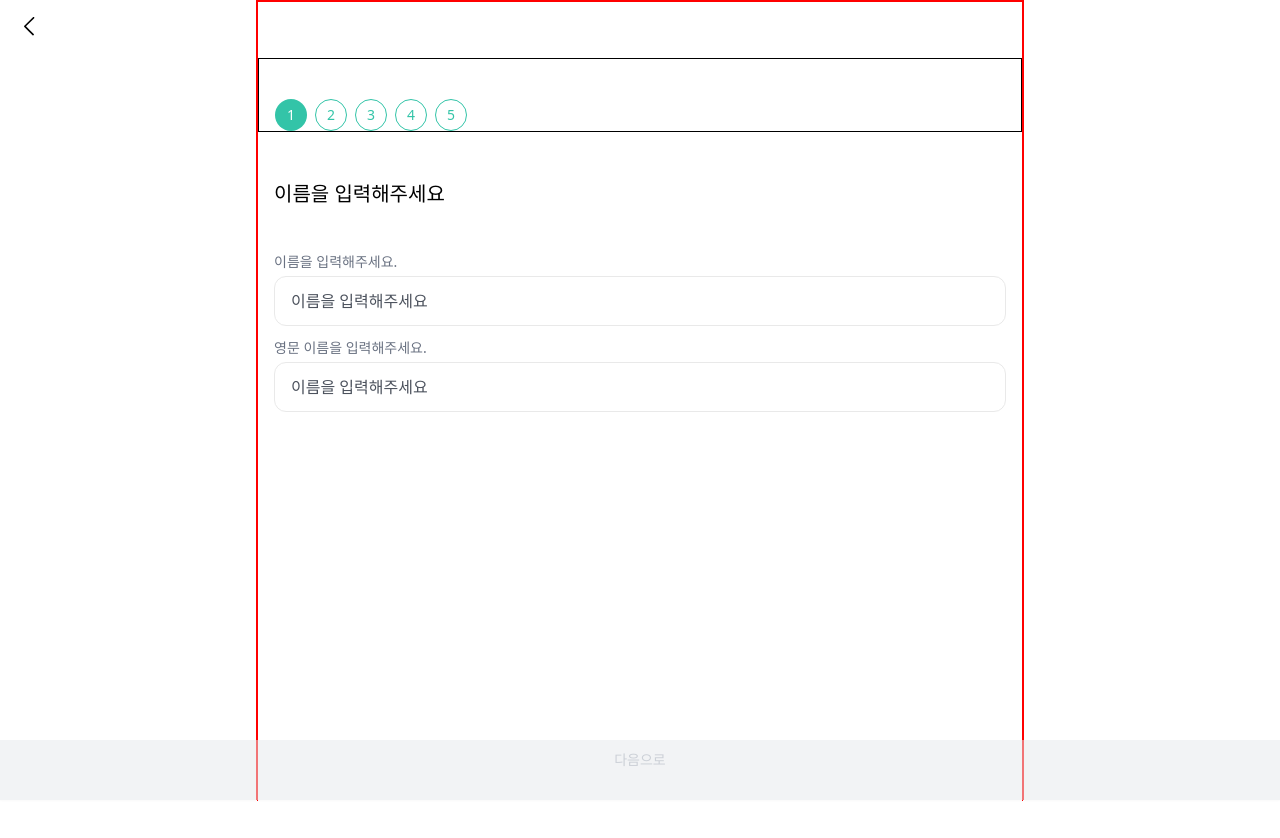
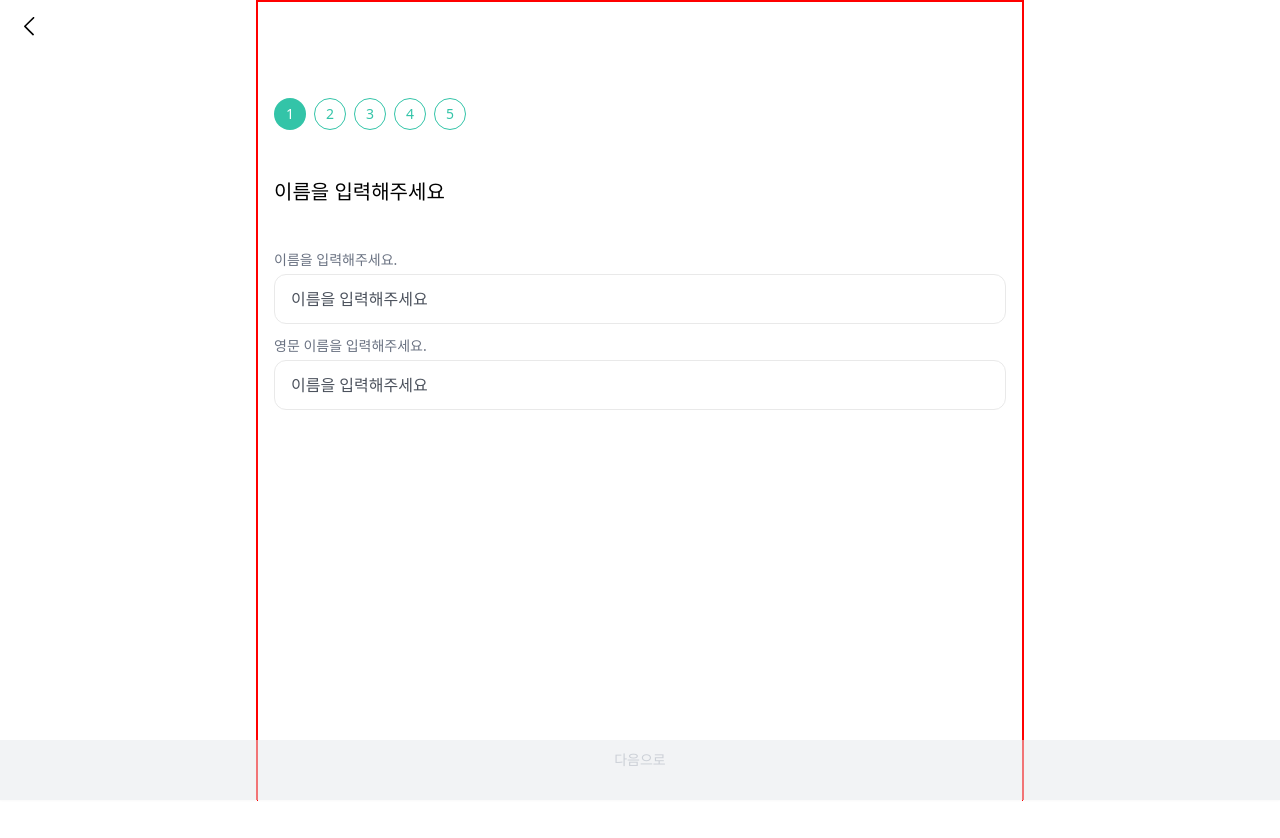
Before and after one commit to jjinleee/ISAID, a Next.js app: page /register in a window 1280 px wide. Shown: the top 838 px of the page. Built offline with nearby package versions, Linux system fonts and the light colour scheme.

Commit message:
style: border 정리 #6

```diff
--- a/app/(routes)/(auth)/register/_components/register-form.tsx
+++ b/app/(routes)/(auth)/register/_components/register-form.tsx
@@ -222,7 +222,7 @@ export default function RegisterForm() {
       >
         <ArrowLeft />
       </div>
-      <div className="flex pt-10 gap-2 px-4 mb-12 border border-black">
+      <div className="flex pt-10 gap-2 px-4 mb-12">
         {steps.map((_, index) => (
           <div
             key={index}
```
